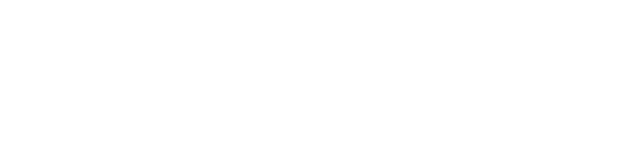
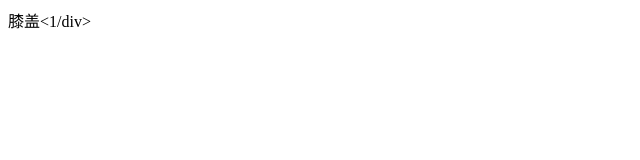
Before and after one commit to s051500/github-, a plain HTML site: page index.html in a window 1280 px wide. Shown: the whole page, without its empty margins (0-640 px from the left). Drawn offline with Linux system fonts and the light colour scheme.

Commit message:
xiugai1bug1

```diff
--- a/index.html
+++ b/index.html
@@ -7,6 +7,6 @@
     <title>玩也a1</title>
 </head>
 <body>
-
+        <div>膝盖<1/div>
 </body>
 </html>
```
